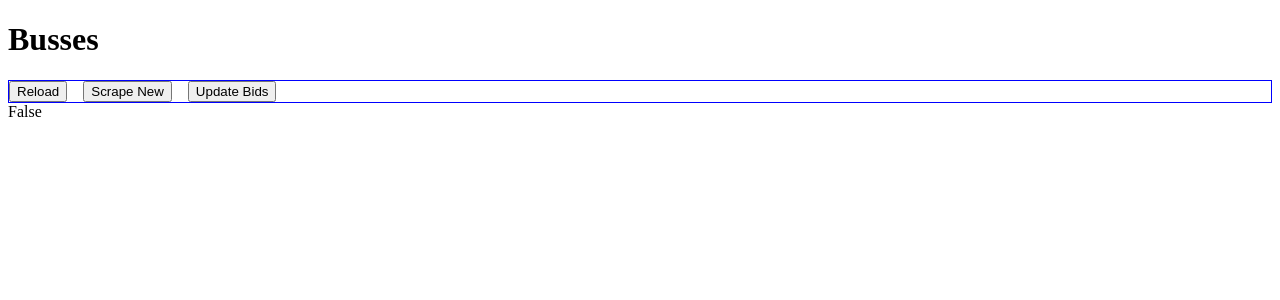
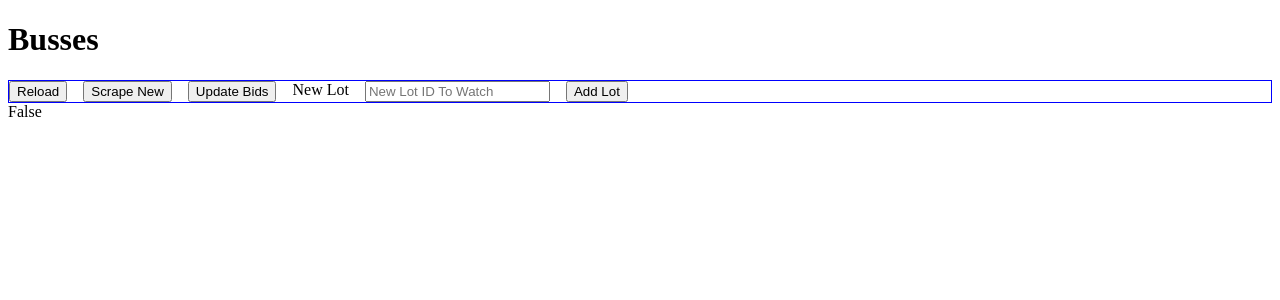
Before and after one commit to TheBengineer/AuctionScraper, a Flask app: page / in a window 1280 px wide. Shown: the top 300 px of the page. Run offline with Flask 3, Linux system fonts and the light colour scheme.

Commit message:
Added a way to add new busses to watch

```diff
--- a/server/busses.py
+++ b/server/busses.py
@@ -226,8 +226,11 @@ class Busses(Thread):
             last_bid_update = bus.get('lastBidUpdate', '1970-01-01T00:00:00Z')
             last_bid_update_dt = datetime.strptime(last_bid_update, '%Y-%m-%dT%H:%M:%SZ')
             time_since_last_update = datetime.utcnow() - last_bid_update_dt
-            if bus.get('modelYear', 0) > 2010:
-                bus["hidden"] = True
+            try:
+                if int(bus.get('modelYear', 0)) > 2010:
+                    bus["hidden"] = True
+            except Exception:
+                pass
             if time_since_last_update.total_seconds() < BUS_POLL_INTERVAL:
                 continue
             if bus.get('assetLongDesc', False) and not bus.get('hidden', False):
@@ -280,6 +283,13 @@ class Busses(Thread):
             self.new_data = True
             self.save_data()
 
+    def add_lot(self, lot_id):
+        if lot_id not in self.busses:
+            data = self.get_bus_details(lot_id)
+            self.busses[lot_id] = data
+            return True
+        return False
+
     def run(self):
         print("Busses thread started...")
         self.setup_session()
--- a/server/server.py
+++ b/server/server.py
@@ -22,19 +22,28 @@ def dashboard_hidden():
     return render_template("dashboard.html", busses=app.busses.busses, show_hidden=True)
 
 
-
 @app.route("/scrape_new")
 def reload_data():
     logs = app.busses.reload()
     return "Data reloaded successfully!"
 
 
+@app.route("/add_lot/<lot_id>")
+def add_lot(lot_id):
+    success = app.busses.add_lot(lot_id)
+    if success:
+        msg = f"Lot {lot_id} added to busses"
+    else:
+        msg = f"Lot {lot_id} Failed to add"
+    print(msg)
+    return msg
 
 
 @app.route("/update_bids")
 def update_bids():
     logs = app.busses.update_bids()
     return "Bid data updated successfully!"
+
 
 @app.route("/bus/<bus_id>")
 def bus_data(bus_id):
@@ -82,7 +91,6 @@ def teardown():
     app.busses.join()
 
 
-
 if __name__ == "__main__":
     busses = Busses(stop_event)
     busses.start()
--- a/server/static/mainpage.js
+++ b/server/static/mainpage.js
@@ -9,6 +9,14 @@ function scrape_new() {
 
 function update_bids() {
     fetch('/update_bids')
+    return null;
+}
+
+
+function new_lot() {
+    const lot_id = document.getElementById('new_lot').value;
+    console.log(lot_id);
+    fetch(`/add_lot/${lot_id}`)
     return null;
 }
 
--- a/server/templates/dashboard.html
+++ b/server/templates/dashboard.html
@@ -12,6 +12,9 @@
     <button type="submit" onclick="reload()">Reload</button>
     <button type="submit" onclick="scrape_new()">Scrape New</button>
     <button type="submit" onclick="update_bids()">Update Bids</button>
+    <label for="new_lot">New Lot</label><input type="text" name="new lot" id="new_lot"
+                                               placeholder="New Lot ID To Watch">
+    <button type="button" onclick="new_lot()">Add Lot</button>
 </div>
 {{show_hidden}}
 <div id="busses">
```
